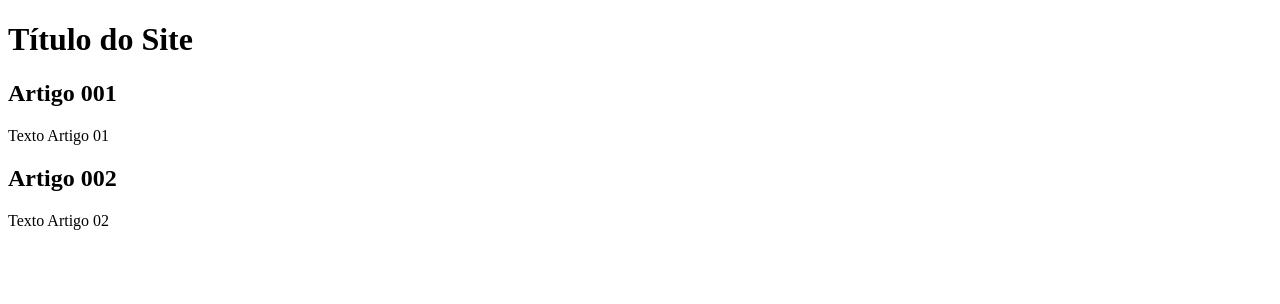
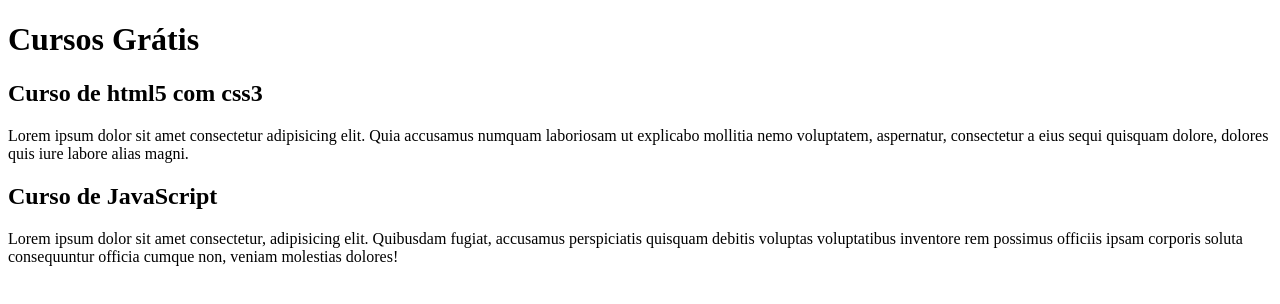
Before and after one commit to robertthown/projeto-site, a plain HTML site: page index.html in a window 1280 px wide. Drawn offline with Linux system fonts and the light colour scheme.

Commit message:
comecei a escrever o conteúdo

```diff
--- a/index.html
+++ b/index.html
@@ -3,20 +3,20 @@
 <head>
     <meta charset="UTF-8">
     <meta name="viewport" content="width=device-width, initial-scale=1.0">
-    <title>Titulo do site</title>
+    <title></title>
 </head>
 <body>
     <main>
         <header>
-            <h1>Título do Site</h1>
+            <h1>Cursos Grátis</h1>
         </header>
         <article>
-            <h2>Artigo 001</h2>
-            <p>Texto Artigo 01</p>
+            <h2>Curso de html5 com css3</h2>
+            <p>Lorem ipsum dolor sit amet consectetur adipisicing elit. Quia accusamus numquam laboriosam ut explicabo mollitia nemo voluptatem, aspernatur, consectetur a eius sequi quisquam dolore, dolores quis iure labore alias magni.</p>
         </article>
         <article>
-            <h2>Artigo 002</h2>
-            <p>Texto Artigo 02</p>
+            <h2>Curso de JavaScript</h2>
+            <p>Lorem ipsum dolor sit amet consectetur, adipisicing elit. Quibusdam fugiat, accusamus perspiciatis quisquam debitis voluptas voluptatibus inventore rem possimus officiis ipsam corporis soluta consequuntur officia cumque non, veniam molestias dolores!</p>
         </article>
     </main>
 </body>
```
